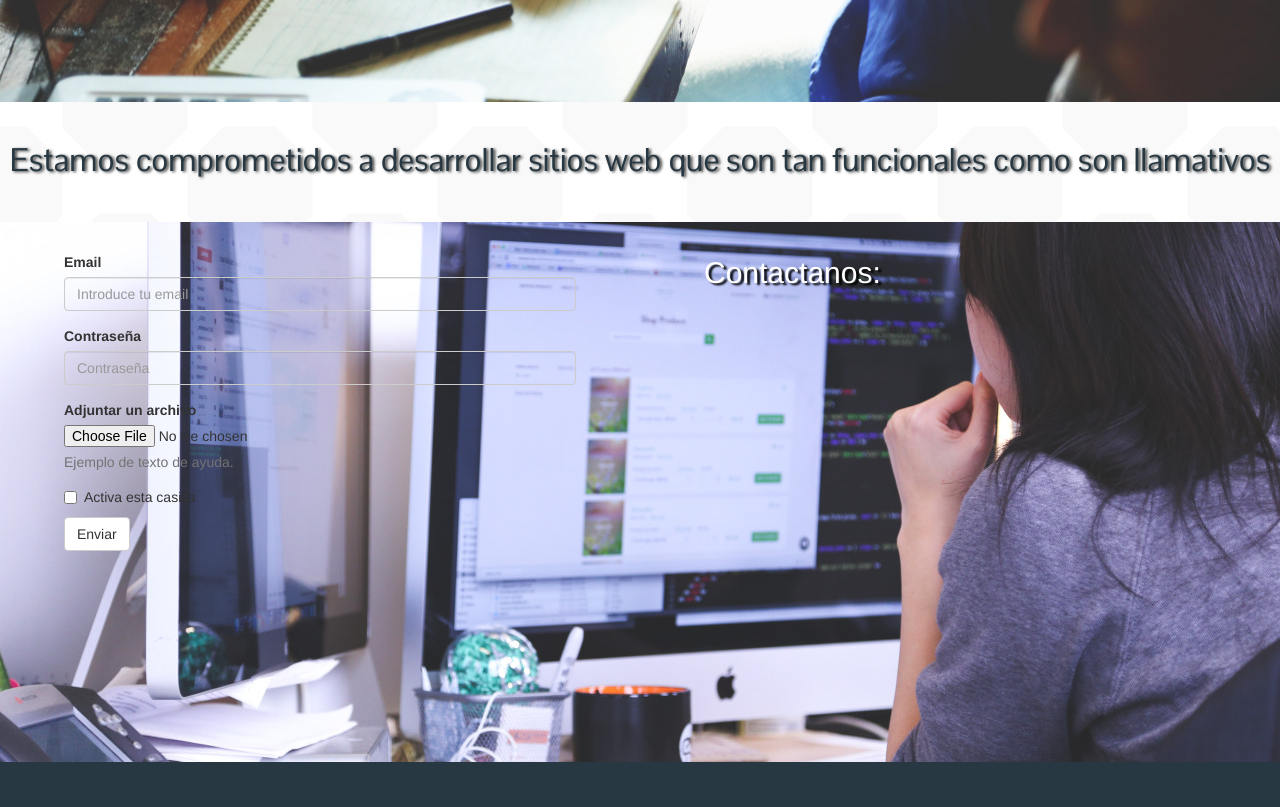
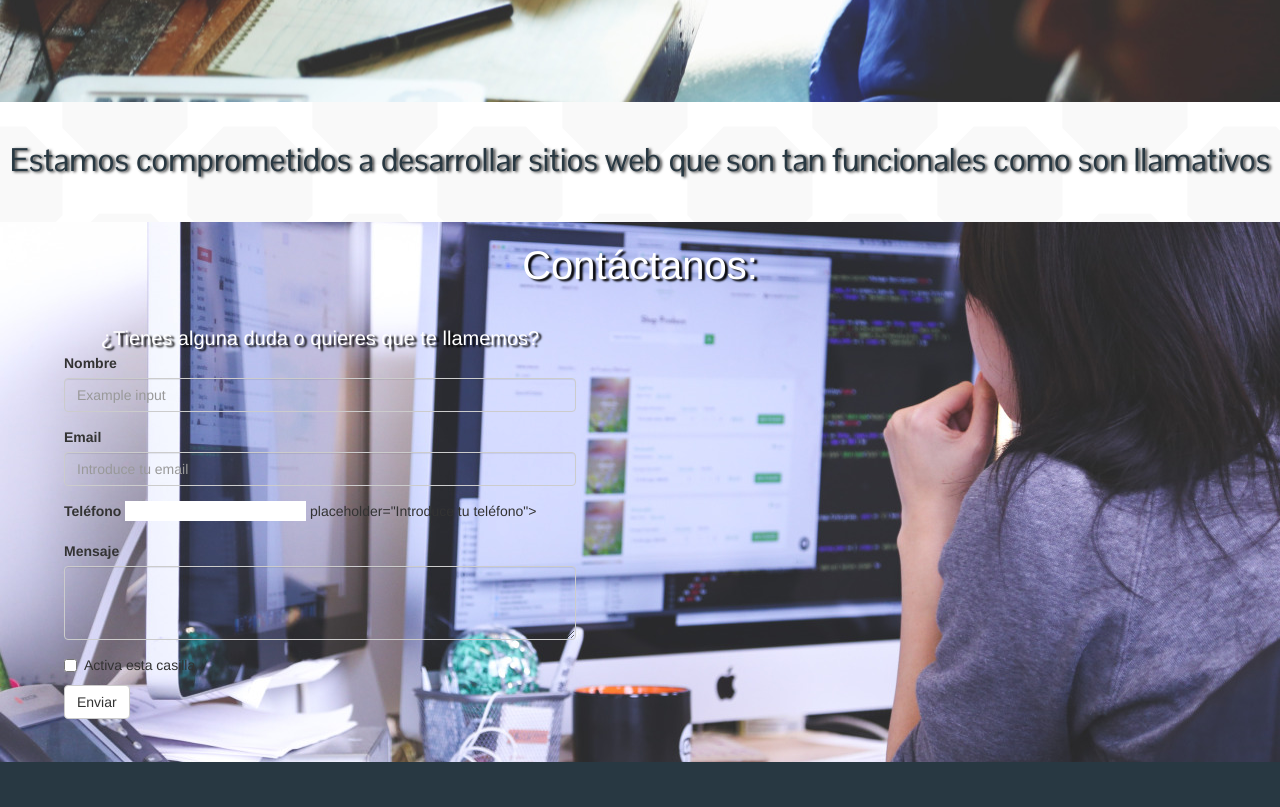
Before and after one commit to AlejandraAlejo/MrPanda_web, a plain HTML site: page index.html in a window 1280 px wide. Shown: the part 1808-2615 px from the top of the page. Drawn offline with nearby package versions, Linux system fonts and the light colour scheme; a web font is replaced by a local one.

Commit message:
Cambios contacto

```diff
--- a/index.html
+++ b/index.html
@@ -14,6 +14,7 @@
 <script src="//code.jquery.com/jquery-migrate-1.2.1.min.js"></script>
         <script src="http://code.jquery.com/jquery-1.11.0.min.js"></script>
         <link href="https://maxcdn.bootstrapcdn.com/bootstrap/3.3.6/css/bootstrap.min.css" rel="stylesheet" integrity="sha256-7s5uDGW3AHqw6xtJmNNtr+OBRJUlgkNJEo78P4b0yRw= sha512-nNo+yCHEyn0smMxSswnf/OnX6/KwJuZTlNZBjauKhTK0c+zT+q5JOCx0UFhXQ6rJR9jg6Es8gPuD2uZcYDLqSw==" crossorigin="anonymous">
+        <script src="https://cdnjs.cloudflare.com/ajax/libs/bootstrap-formhelpers/2.3.0/js/bootstrap-formhelpers.js"></script>
         <link rel="stylesheet" href="https://maxcdn.bootstrapcdn.com/font-awesome/4.5.0/css/font-awesome.min.css">
 
 
@@ -83,24 +84,30 @@
         </div>
         <div id="ContentBlock_5">
             <div id="parallax3" class="device-peek-bg">
+                <div class="principalTittle">Contáctanos:</div>
             <div class="squareLeft">
+<div class="subTittle">¿Tienes alguna duda o quieres que te llamemos?</div>
+<form role="form">
 
-<form role="form">
+  <fieldset class="form-group">
+    <label for="formGroupExampleInput">Nombre</label>
+    <input type="text" class="form-control" id="formGroupExampleInput" placeholder="Example input">
+  </fieldset>
   <div class="form-group">
     <label for="ejemplo_email_1">Email</label>
     <input type="email" class="form-control" id="ejemplo_email_1"
            placeholder="Introduce tu email">
   </div>
-  <div class="form-group">
-    <label for="ejemplo_password_1">Contraseña</label>
-    <input type="password" class="form-control" id="ejemplo_password_1"
-           placeholder="Contraseña">
+<div class="form-group">
+    <label for="ejemplo_telefono">Teléfono</label>
+    <input type="text" class="input-medium bfh-phone" data-country="MX">
+           placeholder="Introduce tu teléfono">
   </div>
-  <div class="form-group">
-    <label for="ejemplo_archivo_1">Adjuntar un archivo</label>
-    <input type="file" id="ejemplo_archivo_1">
-    <p class="help-block">Ejemplo de texto de ayuda.</p>
-  </div>
+  <fieldset class="form-group">
+    <label for="exampleTextarea">Mensaje</label>
+    <textarea class="form-control" id="exampleTextarea" rows="3"></textarea>
+  </fieldset>
+
   <div class="checkbox">
     <label>
       <input type="checkbox"> Activa esta casilla
@@ -111,7 +118,7 @@
 </div>
 
             <div class="squareRight">
-                <span class="contactoTittle">Contactanos:</span>
+
             </div>
 
 
--- a/style.css
+++ b/style.css
@@ -240,8 +240,18 @@ header{
 .form-control {
     background-color: rgba(255, 255, 255, 0) !important;
 }
-span.contactoTittle{
+.principalTittle{
     color: #ffffff;
-    font-size: 30px;
+    font-size: 40px;
+    text-shadow: 3px 2px 2px #000000;
+    width: 100%;
+    text-align: center;
+    padding-top: 15px;
+}
+.subTittle{
+    color: #ffffff;
+    font-size: 20px;
+    text-align: center;
+    width: 100%;
     text-shadow: 3px 2px 2px #000000;
 }
```
